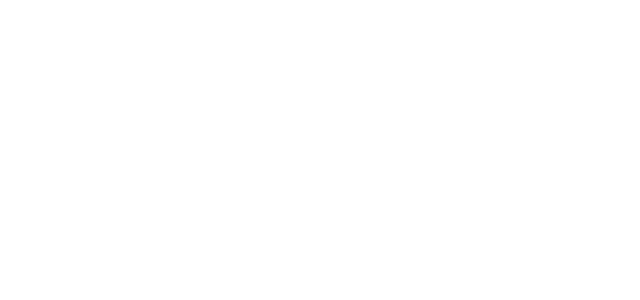
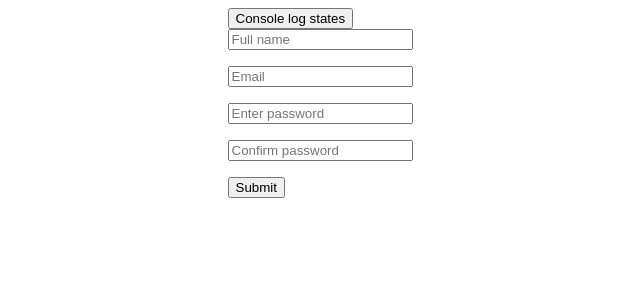
Before and after one commit to filip-ratkovic/react-course, a React (Create React App) app: page /signup in a window 1280 px wide. Before the commit this address had no page. Shown: the top 300 px of the page, without its empty margins (328-968 px from the left). Built offline with nearby package versions, Linux system fonts and the light colour scheme.

Commit message:
git status

```diff
--- a/package.json
+++ b/package.json
@@ -6,11 +6,14 @@
     "@testing-library/jest-dom": "^5.16.5",
     "@testing-library/react": "^13.4.0",
     "@testing-library/user-event": "^13.5.0",
+    "axios": "^1.4.0",
+    "formik": "^2.4.1",
     "react": "^18.2.0",
     "react-dom": "^18.2.0",
     "react-router-dom": "^6.11.2",
     "react-scripts": "5.0.1",
-    "web-vitals": "^2.1.4"
+    "web-vitals": "^2.1.4",
+    "yup": "^1.2.0"
   },
   "scripts": {
     "start": "react-scripts start",
--- a/src/Projects/QuoteApp/Components/QuoteApp.jsx
+++ b/src/Projects/QuoteApp/Components/QuoteApp.jsx
@@ -3,6 +3,8 @@ import { Routes, Router, Route } from "react-router-dom";
 import AllQuotes from "../Pages/AllQuotes/AllQuotes";
 import QuotesDetails from "../Pages/QuotesDetails/QuotesDetails";
 import "./quoteApp.css";
+import Login from "../Pages/Login/Login";
+import SignUp from "../Pages/Registration/SignUp";
 
 function QuoteApp() {
   return (
@@ -10,6 +12,8 @@ function QuoteApp() {
       <Routes>
         <Route path={"/"} element={<AllQuotes />} />
         <Route path={"/quote/:id"} element={<QuotesDetails />} />
+        <Route path={"/login"} element={<Login/>} />
+        <Route path={"/signup"} element={<SignUp/>} />
       </Routes>
     </div>
   );
--- a/src/Projects/QuoteApp/Components/quoteApp.css
+++ b/src/Projects/QuoteApp/Components/quoteApp.css
@@ -2,6 +2,7 @@
     width: 100vw;
     height: 100vh;
     display: flex;
+    justify-content: space-evenly;
     gap: 50px;
 }
 
--- /dev/null
+++ b/src/Projects/QuoteApp/Pages/Login/Login.jsx
@@ -0,0 +1,89 @@
+import React from "react";
+import "./Login.css";
+import { Formik } from "formik";
+import * as yup from "yup";
+import { useNavigate } from "react-router-dom";
+
+const loginSchema = yup.object({
+  email: yup.string().required().email(),
+  password: yup.string().required().min(6).max(50)
+});
+
+const Login = () => {
+  const navigate = useNavigate();
+
+  return (
+    <div className="login-wrapper">
+      <Formik
+        initialValues={{ email: "", password: "" }}
+        onSubmit={(values, actions) => {
+          fetch("https://js-course-server.onrender.com/user/login", {
+            method: "POST",
+            body: JSON.stringify(values),
+            headers: {
+              "Content-Type": "application/json",
+            },
+          })
+            .then((res) => res.json())
+            .then((data) => {
+              if (data.token) {
+                navigate("/");
+              }
+            });
+        }}
+        validationSchema={loginSchema}
+
+      >
+        {({
+          values,
+          errors,
+          touched, // touched
+          handleChange,
+          handleBlur,
+          handleSubmit,
+        }) => (
+          <div>
+            <button
+              onClick={() => {
+                console.log(values, "values");
+                console.log(errors, "errors");
+                console.log(touched, "touched");
+              }}
+            >
+              Console log states
+            </button>
+            <div>
+              <input
+                type="email"
+                name="email"
+                onChange={handleChange}
+                onBlur={handleBlur}
+                value={values.email}
+              />
+              <p className="error-message">
+                {errors.email && touched.email && errors.email}
+              </p>
+            </div>
+            <div>
+              <input
+                type="password"
+                name="password"
+                onChange={handleChange}
+                onBlur={handleBlur}
+                value={values.password}
+              />
+              <p className="error-message">
+                {errors.password && touched.password && errors.password}
+              </p>
+            </div>
+            <button onClick={handleSubmit} type="button">
+              Submit
+            </button>
+          </div>
+        )}
+      </Formik>
+    </div>
+  );
+};
+
+export default Login;
--- a/src/Projects/QuoteApp/Pages/QuotesDetails/QuotesDetails.jsx
+++ b/src/Projects/QuoteApp/Pages/QuotesDetails/QuotesDetails.jsx
@@ -29,7 +29,9 @@ function QuotesDetails() {
   };
 
    const handleEdit = () => {
-
+      const updatedData = {
+        quoteAuthor: singleQuote.quoteAuthor
+      }
     fetch(`https://js-course-server.onrender.com/quotes/edit/${id}`, {
       method: "PATCH",
       headers: {
@@ -44,7 +46,12 @@ function QuotesDetails() {
     <div>
       <Link to={"/"}>Back to all quotes</Link>
       <div>
-        <h1>{singleQuote.quoteAuthor}</h1>
+      <input
+        type="text"
+        name="name"
+        value={singleQuote.quoteAuthor}
+        onChange={event => setSingleQuote({...singleQuote, quoteAuthor : event.target.value})}
+      />
         <h3>{singleQuote.quoteSource}</h3>
         <p>{singleQuote.quoteText}</p>
         <p>{singleQuote.likes}</p>
--- /dev/null
+++ b/src/Projects/QuoteApp/Pages/Registration/SignUp.jsx
@@ -0,0 +1,126 @@
+import React from "react";
+import { Formik } from "formik";
+import * as yup from "yup";
+import { useNavigate } from "react-router-dom";
+
+const loginSchema = yup.object({
+  email: yup.string().required().email(),
+  password: yup.string().required().min(6).max(50),
+  confirmPassword: yup.string().required().min(6).max(50),
+  fullName: yup.string().required().min(2)
+//   .matches(/^([a-zA-Z]{2,}\\'?-?[a-zA-Z]{2,})$/,
+//   'Input shoud look: Test Test')
+
+});
+function SignUp() {
+
+    const navigate = useNavigate();
+
+  return (
+    <div className="signUp-wrapper">
+<Formik
+        initialValues={{ email: "", password: "", confirmPassword: "", fullName: ""}}
+        onSubmit={(values, actions) => {
+          fetch("https://js-course-server.onrender.com/user/signup", {
+            method: "POST",
+            body: JSON.stringify(values),
+            headers: {
+              "Content-Type": "application/json",
+            },
+          })
+            .then((res) => res.json())
+            .then((data) => {
+              if (data) {
+                navigate("/");
+              }
+            });
+        }}
+        validationSchema={loginSchema}
+
+      >
+        {({
+          values, // formikov state
+          errors, // errors = { email: 'Neispravan email' }
+          touched, // touched = { email: true }
+          handleChange,
+          handleBlur,
+          handleSubmit,
+        }) => (
+          <div>
+            <button
+              onClick={() => {
+                console.log(values, "values");
+                console.log(errors, "errors");
+                console.log(touched, "touched");
+              }}
+            >
+              Console log states
+            </button>
+            <div className="input-wrapper">
+              <input
+                type="text"
+                name="fullName"
+                placeholder="Full name"
+                onChange={handleChange}
+                onBlur={handleBlur}
+                value={values.fullName}
+              />
+              <p className="error-message">
+                {errors.fullName && touched.fullName && errors.fullName}
+              </p>
+            </div>
+
+            <div className="input-wrapper">
+              <input
+                type="email"
+                name="email"
+                placeholder="Email"
+                onChange={handleChange}
+                onBlur={handleBlur}
+                value={values.email}
+              />
+              <p className="error-message">
+                {errors.email && touched.email && errors.email}
+              </p>
+            </div>
+
+            <div className="input-wrapper">
+              <input
+                type="password"
+                name="password"
+                placeholder="Enter password"
+
+                onChange={handleChange}
+                onBlur={handleBlur}
+                value={values.password}
+              />
+              <p className="error-message">
+                {errors.password && touched.password && errors.password}
+              </p>
+            </div>
+
+            <div className="input-wrapper">
+              <input
+                type="password"
+                name="confirmPassword"
+                placeholder="Confirm password"
+                onChange={handleChange}
+                onBlur={handleBlur}
+                value={values.confirmPassword}
+              />
+              <p className="error-message">
+                {errors.confirmPassword && touched.confirmPassword && errors.confirmPassword}
+              </p>
+            </div>
+
+            <button onClick={handleSubmit} type="button">
+              Submit
+            </button>
+          </div>
+        )}
+      </Formik>
+    </div>
+  )
+}
+
+export default SignUp
```
Also changed, not shown: src/Projects/QuoteApp/Pages/Login/Login.css (added), src/Projects/QuoteApp/Pages/Registration/SignUp.css (added), 1 other file (tests, documents, lock files or other folders).
